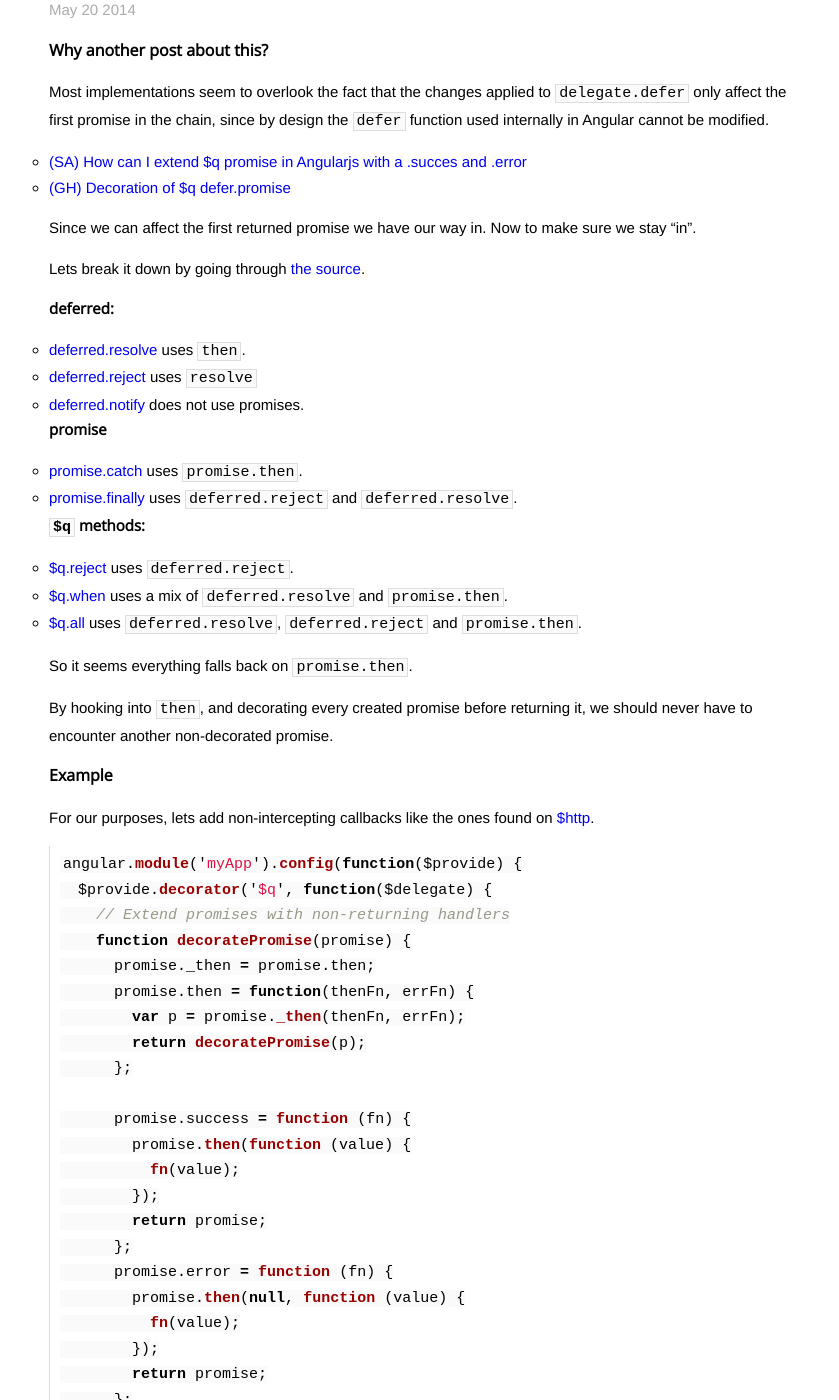
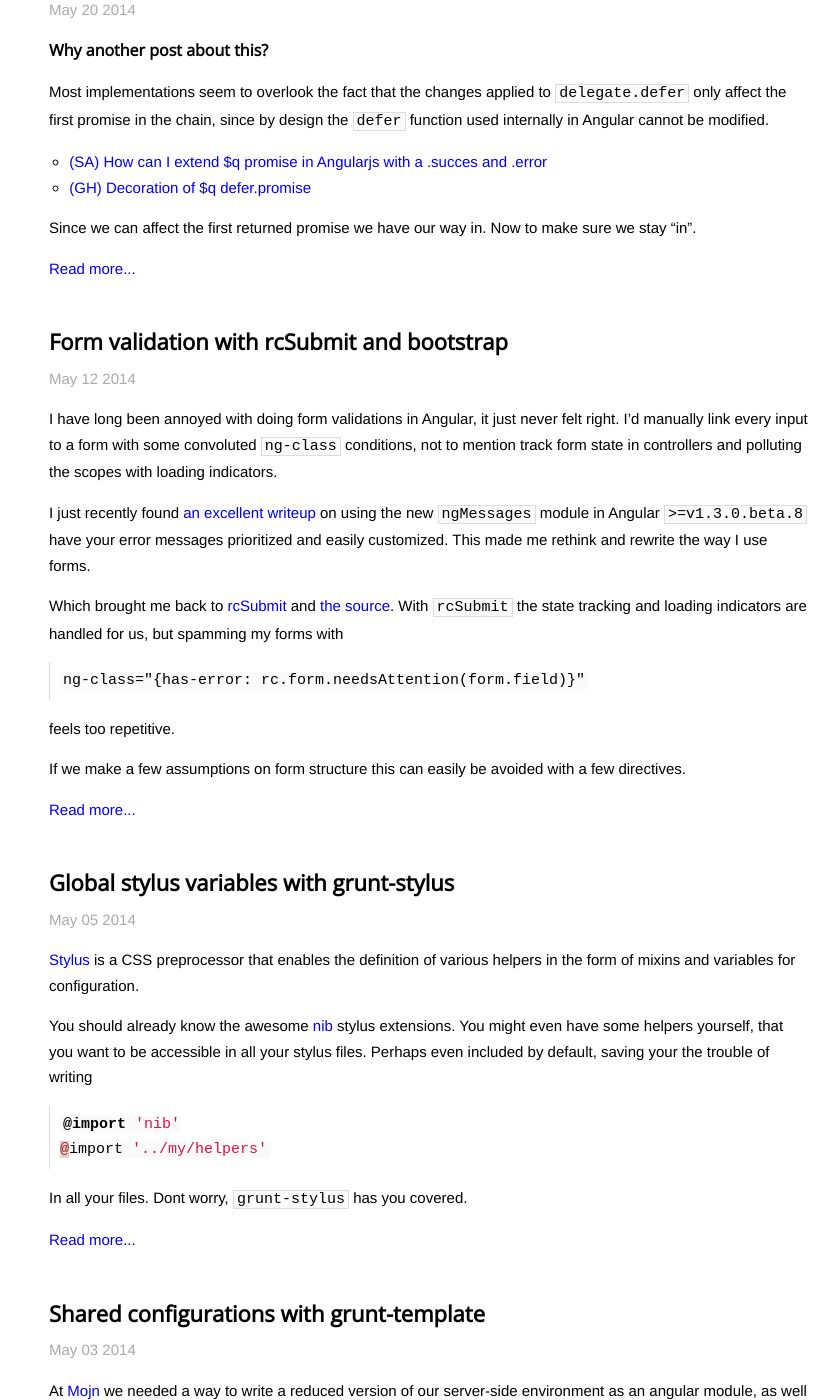
Before and after one commit to wejendorp/dorp.io, a Jekyll site: the page built from index.html, in a window 1280 px wide and 1400 px high, scrolled down 429 px. Shown: the whole window, without its empty margins (211-1050 px from the left). Built offline with Jekyll 4.4.1, drawn with Linux system fonts in a browser that asks for light colours; Markdown is read by kramdown in place of the engine named in the settings; some of the changed text lies outside the part shown.

Commit message:
Formatting

```diff
--- a/_posts/2014-05-20-extending-q-promises.markdown
+++ b/_posts/2014-05-20-extending-q-promises.markdown
@@ -15,6 +15,8 @@ by design the `defer` function used internally in Angular cannot be modified.
 
 Since we can affect the first returned promise we have our way in. Now to make
 sure we stay "in".
+
+<!--more-->
 
 Lets break it down by going through [the source](https://github.com/angular/angular.js/blob/master/src/ng/q.js).
 
--- a/index.html
+++ b/index.html
@@ -27,7 +27,7 @@ title: Jacob Wejendorp
   <h2>Recent Posts</h2>
   <ul class="posts">
     {% for post in site.posts limit:5 %}
-      <li>
+      <li class="post">
         <h1><a href="{{ post.url }}">{{ post.title }}</a></h1>
         <p class="meta">{{ post.date | date: '%b %d %Y' }}</p>
         {{post.excerpt}}
```
